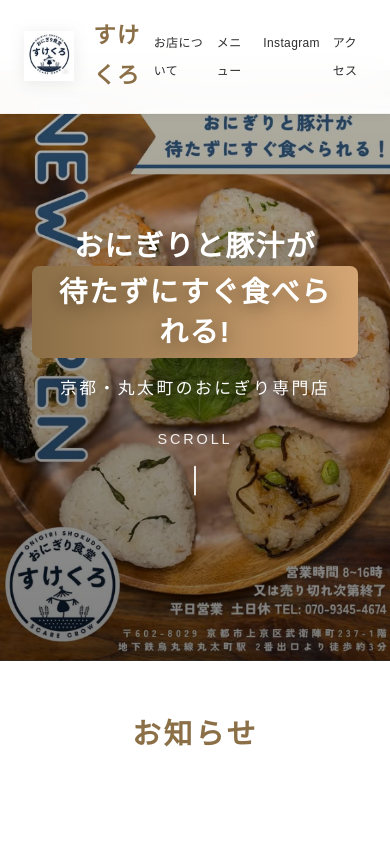
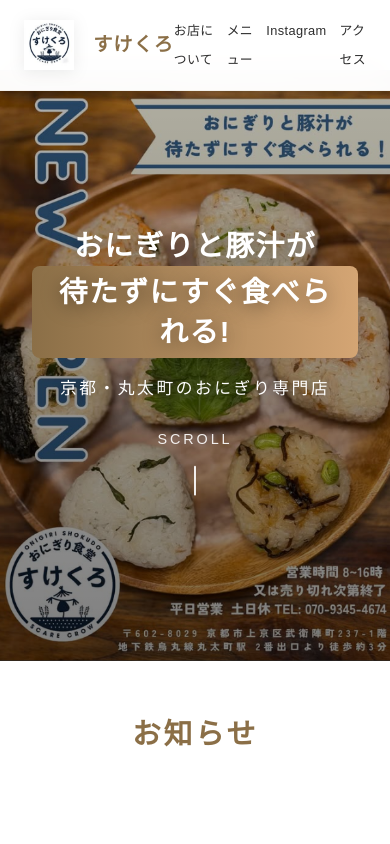
Before and after one commit to Ginchan0826/sukekuro, a plain HTML site: page index.html in a window 390 px wide. Shown: the top 844 px of the page. Drawn offline with Linux system fonts and the light colour scheme; no server answers.

Commit message:
ヘッダー

```diff
--- a/style.css
+++ b/style.css
@@ -966,3 +966,14 @@ body {
     padding-top: 3rem; /* 上の余白 */
     padding-bottom: 3rem; /* 下の余白 */
 }
+/* スマホ用ヘッダー調整 */
+@media (max-width: 768px) {
+    .logo-text {
+        font-size: 1.2rem; /* 元は1.6rem */
+        white-space: nowrap; /* 改行禁止 */
+    }
+
+    .nav-links a {
+        font-size: 0.8rem; /* 少し小さめにして収める */
+    }
+}
```
